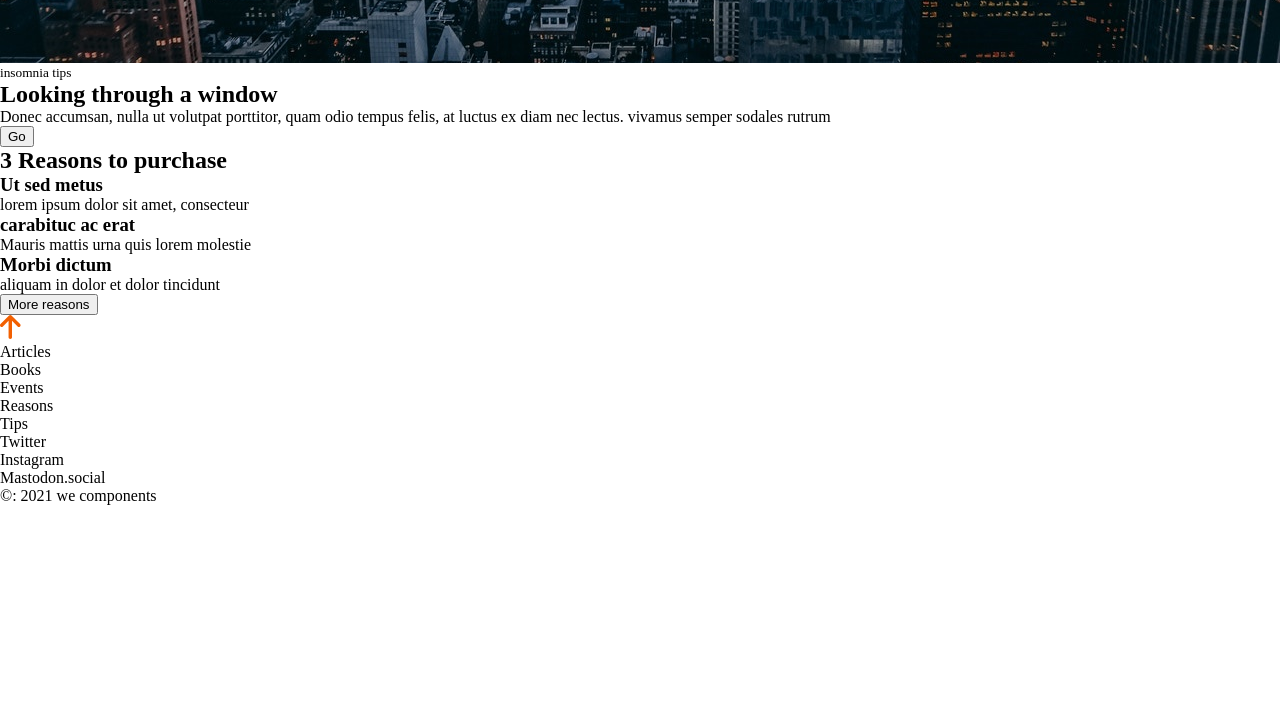
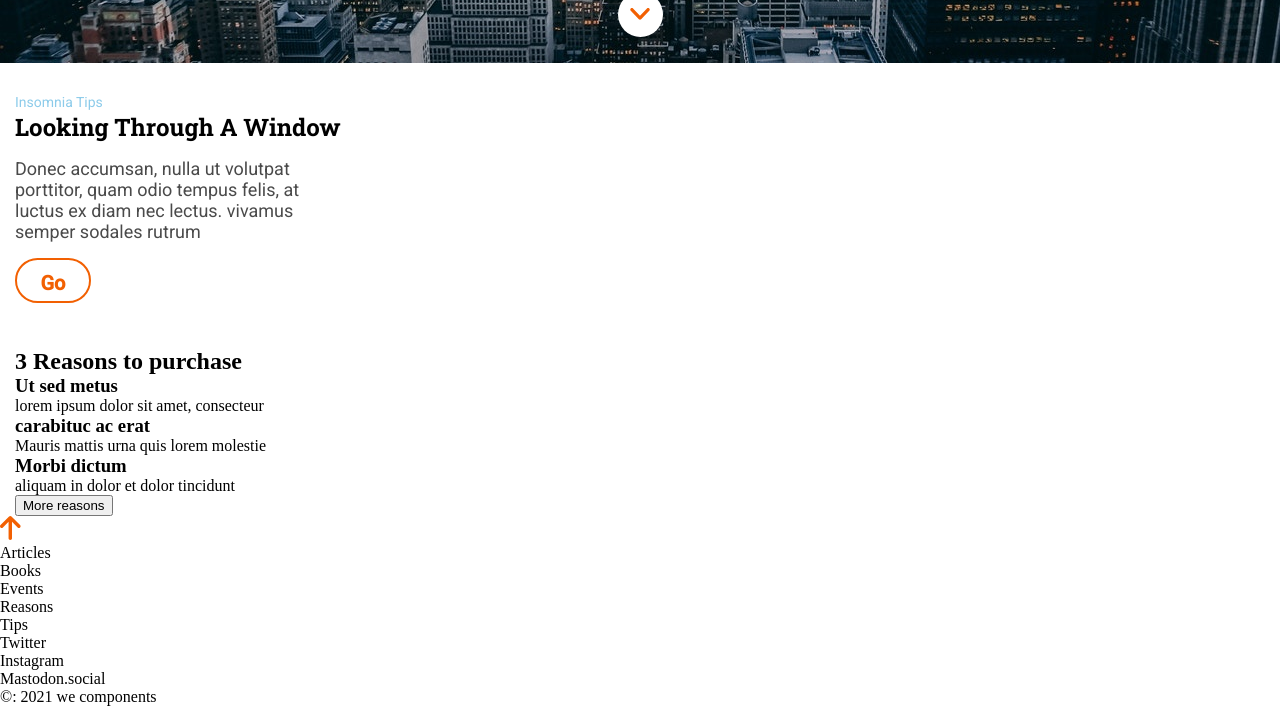
Before and after one commit to Adalab/modulo-1-evaluacion-final-Sheiilaa, a website: page public/index.html in a window 1280 px wide. Shown: the part 505-1211 px from the top of the page. Before the commit the page ends 1010 px from the top, so only its background shows below. Drawn offline with Linux system fonts and the light colour scheme.

Commit message:
first part of main finished

```diff
--- a/public/index.html
+++ b/public/index.html
@@ -4,17 +4,21 @@
     <meta charset="UTF-8" />
     <meta name="viewport" content="width=device-width, initial-scale=1" />
     <title>Proyecto final</title>
+    <!-- this style is for texts -->
     <link rel="preconnect" href="https://fonts.googleapis.com" />
     <link rel="preconnect" href="https://fonts.gstatic.com" crossorigin />
     <link
-      href="https://fonts.googleapis.com/css2?family=Roboto+Slab:wght@200&family=Roboto:ital,wght@0,100;1,100&display=swap"
+      href="https://fonts.googleapis.com/css2?family=Roboto:wght@400;500&display=swap"
       rel="stylesheet"
     />
+    <!-- this style is for tittle  -->
     <link rel="preconnect" href="https://fonts.googleapis.com" />
+    <link rel="preconnect" href="https://fonts.gstatic.com" crossorigin />
     <link
-      href="https://fonts.googleapis.com/css?family=Roboto&display=swap"
+      href="https://fonts.googleapis.com/css2?family=Roboto+Slab:wght@700&display=swap"
       rel="stylesheet"
     />
+
     <link rel="stylesheet" href="./assets/css/main.css" />
   </head>
 
@@ -33,20 +37,24 @@
       <h2 class="header__second--tittle">In hac hanitasse platea dictumst.</h2>
       <div class="header__scroll">
         <a href="#scroll"
-          ><img src="./assets/images/ico-scroll-down.svg" alt="scroll-down" />
+          ><img
+            src="./assets/images/ico-scroll-down.svg"
+            alt="scroll-down"
+            class="header__scroll--img"
+          />
         </a>
       </div>
     </header>
 
-    <main>
-      <section>
-        <small>insomnia tips</small>
-        <h2>Looking through a window</h2>
-        <p>
+    <main class="main">
+      <section class="main__first">
+        <small class="main__first--small">insomnia tips</small>
+        <h2 class="main__firts--tittle">Looking through a window</h2>
+        <p class="main__text">
           Donec accumsan, nulla ut volutpat porttitor, quam odio tempus felis, at
           luctus ex diam nec lectus. vivamus semper sodales rutrum
         </p>
-        <input type="submit" value="Go" />
+        <input type="submit" value="Go" class="main__first--boton" />
       </section>
 
       <section>
--- /dev/null
+++ b/src/scss/layout/_first-module.scss
@@ -0,0 +1,45 @@
+.main {
+  margin-left: 15px;
+  margin-right: 15px;
+}
+.main__first--small {
+  color: $light-blue;
+  font-family: $font-text;
+  font-size: 14px;
+  text-transform: capitalize;
+  width: 90px;
+  height: 30px;
+  margin-bottom: 30px;
+}
+.main__firts--tittle {
+  font-family: $font-tittle;
+  font-size: 24px;
+  text-transform: capitalize;
+  margin-bottom: 15px;
+  font-weight: bold;
+}
+.main__text {
+  font-family: $font-text;
+  color: #4a4a4a;
+  font-size: 18px;
+  width: 290px;
+  height: 100px;
+}
+.main__first--boton {
+  width: 76px;
+  height: 45px;
+  border: solid 2px $bright-orange;
+  border-radius: 22.5px;
+  background-color: $white;
+  margin-bottom: 45px;
+  font-family: $font-text;
+  color: $bright-orange;
+  font-size: 20px;
+  line-height: 2.25;
+  font-weight: 800;
+  &:hover {
+    border: solid 2px $dark-blue;
+    color: $dark-blue;
+    transition: color ease 1.5s, border-color ease 1.5s;
+  }
+}
--- a/src/scss/layout/_header.scss
+++ b/src/scss/layout/_header.scss
@@ -2,11 +2,13 @@
   height: 568px;
   background-image: url("../images/cover.jpg");
   background-position: center;
+  background-position: center top;
   color: $white;
   display: flex;
   flex-direction: column;
   justify-content: center;
   align-items: center;
+  margin-bottom: 30px;
 }
 .header__container {
   background-color: $blue;
@@ -30,17 +32,18 @@
   font-size: 42px;
   text-transform: uppercase;
   text-align: center;
-  font-weight: bold;
-  line-height: 1.3;
+  line-height: 55px;
+  text-shadow: 0 2px 3px black;
   width: 290px;
   height: 110px;
-  margin: 200px 15px 15px;
+  margin: 280px 15px 15px;
 }
 .header__second--tittle {
   font-family: $font-text;
   font-size: 16px;
   font-weight: normal;
   text-align: center;
+  text-shadow: 0 2px 3p black;
   width: 290px;
   height: 21px;
   padding-bottom: 45px;
@@ -54,3 +57,7 @@
   justify-content: center;
   align-items: center;
 }
+.header__scroll--img {
+  width: 20px;
+  height: 11.7px;
+}
--- a/src/scss/main.scss
+++ b/src/scss/main.scss
@@ -1,8 +1,7 @@
-@import 'core/variables';
-@import 'core/reset';
-@import 'components/code';
-@import 'components/links';
-@import 'layout/page';
-@import 'layout/header';
-@import 'layout/footer';
-@import 'pages/index';
+@import "core/variables";
+@import "core/reset";
+@import "layout/header";
+@import "layout/first-module";
+@import "layout/second-module";
+@import "layout/footer";
+@import "pages/index";
```
Also changed, not shown: src/html/index.html (+7 -3 lines), src/html/partials/first-module.html (+5 -5 lines), src/html/partials/header.html (+5 -1 lines), public/assets/css/main.css, src/scss/layout/_page.scss (deleted), src/scss/layout/_second-module.scss (added), 1 other file.
